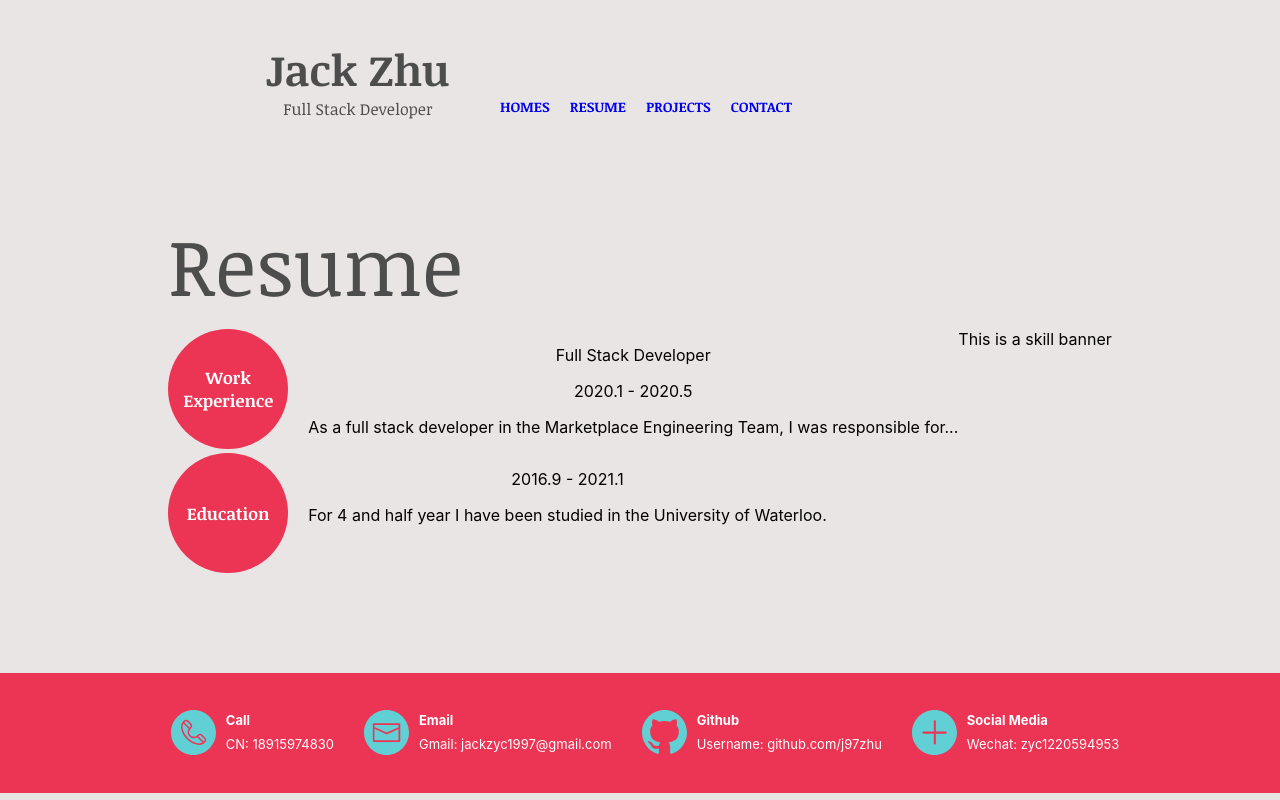
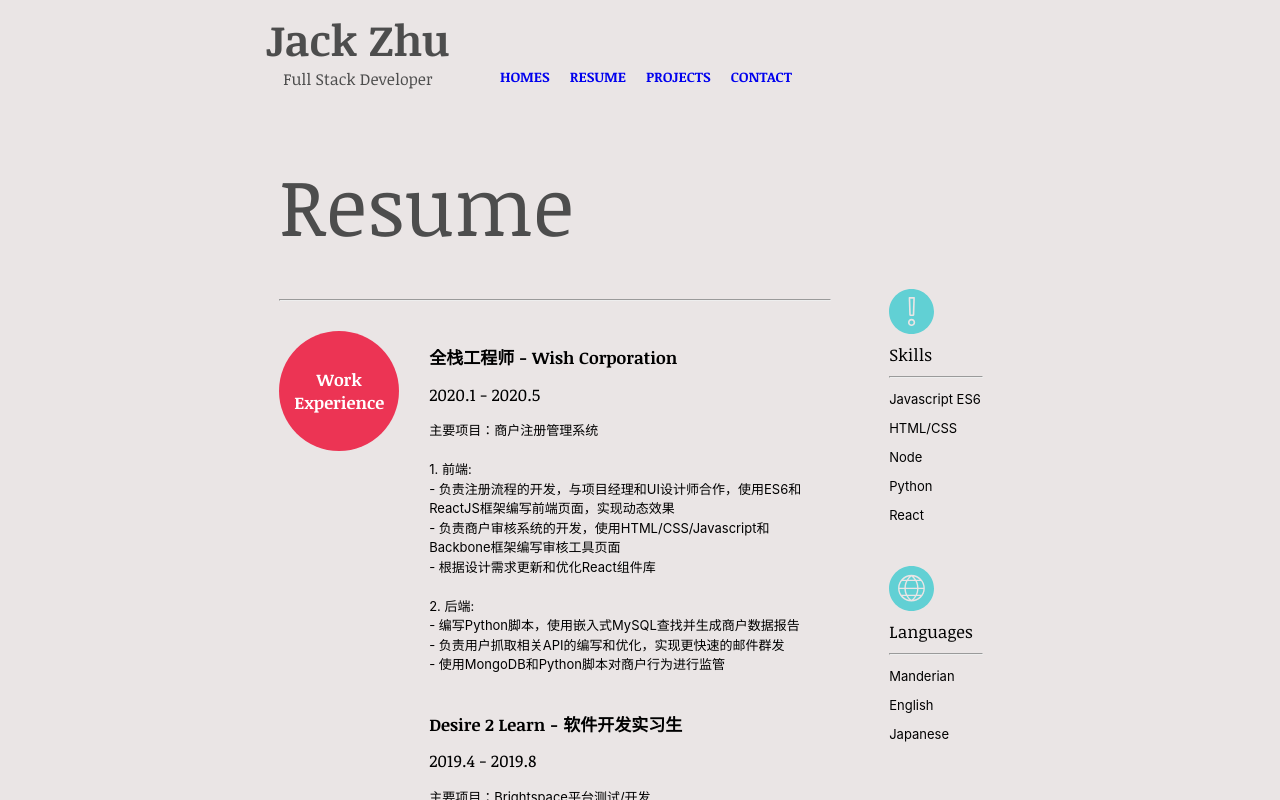
Before and after one commit to FinA1ee/fina1ee.github.io, a React (Create React App) app: page /#/resume in a window 1280 px wide. Built offline with nearby package versions, Linux system fonts and the light colour scheme.

Commit message:
add resume page

```diff
--- a/src/components/footerbar/FooterBar.js
+++ b/src/components/footerbar/FooterBar.js
@@ -77,7 +77,6 @@ function FooterBar() {
     display: "flex",
     flexDirection: "row",
     margin: "10px",
-    fill: "#66ccff",
   };
 
   const imgStyle = {
--- a/src/components/lego/ProjectTextBox.js
+++ b/src/components/lego/ProjectTextBox.js
@@ -1,7 +1,7 @@
 function ProjectTextBox(props) {
   const { title, content } = props;
   const boxStyle = {
-    width: "325px",
+    width: "326px",
   };
   const titleStyle = {
     textAlign: "initial",
--- a/src/components/resumepage/ResumeBanner.js
+++ b/src/components/resumepage/ResumeBanner.js
@@ -1,15 +1,20 @@
 import CircleIcon from "../lego/CircleIcon";
 import ResumeTextBox from "./ResumeTextBox";
+// import workData from "../../resources/data/workExp";
 import workData from "../../resources/data/workExp";
 import eduData from "../../resources/data/eduExp";
 
+const title0 = "Professional Info";
 const title1 = "Work Experience";
 const title2 = "Education";
 
 function ResumeBanner(props) {
   return (
-    <div>
+    <div style={bannerStyle}>
+      {/* <ResumeBannerItem title={title0} /> */}
+      <hr style={lineBreakerStyle} />
       <ResumeBannerItem title={title1} data={workData} />
+      <hr style={lineBreakerStyle} />
       <ResumeBannerItem title={title2} data={eduData} />
     </div>
   );
@@ -33,22 +38,41 @@ function ResumeBannerItem(props) {
         iconStyle={iconStyle}
         title={title}
       />
-      {textBoxs}
+      <div style={textBoxsStyle}>{textBoxs}</div>
     </div>
   );
 }
+
+const bannerStyle = {
+  marginRight: "40px",
+};
+
+const lineBreakerStyle = {
+  width: "100%",
+  marginTop: "30px",
+  marginBottom: "30px",
+};
+
+const textBoxsStyle = {
+  display: "flex",
+  flexDirection: "column",
+};
 
 const iconTextStyle = {
   height: "120px",
   width: "120px",
   borderRadius: "50%",
   border: "none",
-  marginRight: "20px",
+  marginRight: "30px",
   color: "white",
   fontSize: "17px",
   fontFamily: "Noticia Text",
   fontWeight: "bold",
   backgroundColor: "#ec3454",
 };
-const iconStyle = {};
+
+const iconStyle = {
+  marginBottom: "10px",
+};
+
 export default ResumeBanner;
--- a/src/components/resumepage/ResumeBody.js
+++ b/src/components/resumepage/ResumeBody.js
@@ -21,6 +21,7 @@ const resumePageStyle = {
 const resumeContentStyle = {
   display: "flex",
 };
+
 const titleStyle = {
   fontSize: "80px",
   fontFamily: "Noticia Text",
--- a/src/components/resumepage/ResumeTextBox.js
+++ b/src/components/resumepage/ResumeTextBox.js
@@ -1,9 +1,9 @@
 function ResumeTextBox(props) {
   const { title, timePeriod, content } = props;
   return (
-    <section>
-      <div>
-        <p> {title} </p>
+    <section style={sectinoStyle}>
+      <div style={titleStyle}>
+        <p style={{ fontWeight: "bold" }}> {title} </p>
         <p> {timePeriod} </p>
       </div>
       <p> {content} </p>
@@ -11,4 +11,19 @@ function ResumeTextBox(props) {
   );
 }
 
+const sectinoStyle = {
+  maxWidth: "400px",
+  fontSize: "13px",
+  lineHeight: "1.5em",
+  overflowWrap: "break word",
+  textAlign: "initial",
+  whiteSpace: "pre-line",
+  marginBottom: "10px",
+};
+
+const titleStyle = {
+  fontFamily: "Noticia Text",
+  fontSize: "17px",
+};
+
 export default ResumeTextBox;
--- a/src/components/resumepage/SkillBanner.js
+++ b/src/components/resumepage/SkillBanner.js
@@ -1,5 +1,71 @@
+import CircleIcon from "../lego/CircleIcon";
+import SkillIcon from "../../resources/imgs/svg/skill.svg";
+import LangIcon from "../../resources/imgs/svg/language.svg";
+
 function SkillBanner(props) {
-  return <div> This is a skill banner </div>;
+  const title1 = "Skills";
+  const title2 = "Languages";
+  const content1 = ["Javascript ES6", "HTML/CSS", "Node", "Python", "React"];
+  const content2 = ["Manderian", "English", "Japanese"];
+
+  return (
+    <div style={skillBannerStyle}>
+      <SkillBannerItem title={title1} content={content1} iconSrc={SkillIcon} />
+      <SkillBannerItem title={title2} content={content2} iconSrc={LangIcon} />
+    </div>
+  );
 }
 
+const skillBannerStyle = {
+  margin: "20px",
+};
+
+function SkillBannerItem(props) {
+  const listItem = props.content.map((item) => <p>{item}</p>);
+  return (
+    <div style={skillItemStyle}>
+      <CircleIcon
+        type={"image"}
+        iconSrc={props.iconSrc}
+        iconStyle={iconStyle}
+        imgStyle={imgStyle}
+      />
+      <section style={fontStyle}>
+        <p style={titleStyle}>{props.title}</p>
+        <hr style={lineBreakerStyle} />
+        {listItem}
+      </section>
+    </div>
+  );
+}
+
+const lineBreakerStyle = {
+  width: "100%",
+  marginTop: "10px",
+  marginBottom: "10px",
+};
+const fontStyle = {
+  textAlign: "initial",
+  fontSize: "13px",
+};
+const titleStyle = {
+  fontFamily: "Noticia Text",
+  fontSize: "17px",
+  marginTop: "5px",
+  marginBottom: "5px",
+};
+const skillItemStyle = {
+  display: "flex",
+  flexDirection: "column",
+  marginBottom: "30px",
+};
+const iconStyle = {
+  textAlign: "initial",
+};
+
+const imgStyle = {
+  width: "45px",
+  height: "45px",
+};
+
 export default SkillBanner;
--- a/src/resources/data/eduExp.js
+++ b/src/resources/data/eduExp.js
@@ -1,7 +1,7 @@
 const eduData = [
   {
     id: 0,
-    school: "University of Waterloo",
+    title: "University of Waterloo",
     time: "2016.9 - 2021.1",
     content:
       "For 4 and half year I have been studied in the University of Waterloo.",
--- a/src/resources/data/workExp.js
+++ b/src/resources/data/workExp.js
@@ -1,11 +1,37 @@
 const workData = [
   {
     id: 0,
-    title: "Full Stack Developer",
-    company: "Wish Corporation",
+    title: "全栈工程师 - Wish Corporation",
     time: "2020.1 - 2020.5",
     content:
-      "As a full stack developer in the Marketplace Engineering Team, I was responsible for...",
+      "主要项目：商户注册管理系统 \n\n " +
+      "1. 前端: \n" +
+      "- 负责注册流程的开发，与项目经理和UI设计师合作，使用ES6和ReactJS框架编写前端页面，实现动态效果 \n" +
+      "- 负责商户审核系统的开发，使用HTML/CSS/Javascript和Backbone框架编写审核工具页面 \n" +
+      "- 根据设计需求更新和优化React组件库 \n\n" +
+      "2. 后端: \n" +
+      "- 编写Python脚本，使用嵌入式MySQL查找并生成商户数据报告 \n" +
+      "- 负责用户抓取相关API的编写和优化，实现更快速的邮件群发 \n" +
+      "- 使用MongoDB和Python脚本对商户行为进行监管 \n",
+  },
+  {
+    id: 1,
+    title: "Desire 2 Learn - 软件开发实习生",
+    time: "2019.4 - 2019.8",
+    content:
+      "主要项目：Brightspace平台测试/开发\n\n" +
+      "- Brightspace是一款基于AWS云的学习管理系统，采用事件处理架构\n" +
+      "- 负责使用NodeJS框架进行网站开发并参加前端设计\n" +
+      "- 通过Cloud Watch等工具对网站的Lambda计算服务进行监管和测试\n",
+  },
+  {
+    id: 2,
+    title: "Altairix Software - Java开发实习生",
+    time: "2018.9 - 2018.12",
+    content:
+      "主要项目：ArrowSmith平台测试/开发\n\n" +
+      "- ArrowSmith是一款面向学生，基于安卓的远程教学App\n" +
+      "- 参与问卷调查系统的设计开发, 使用Java和Sql批量导入/处理数据\n",
   },
 ];
 
```
Also changed, not shown: src/resources/imgs/svg/language.svg (added), src/resources/imgs/svg/skill.svg (added).
